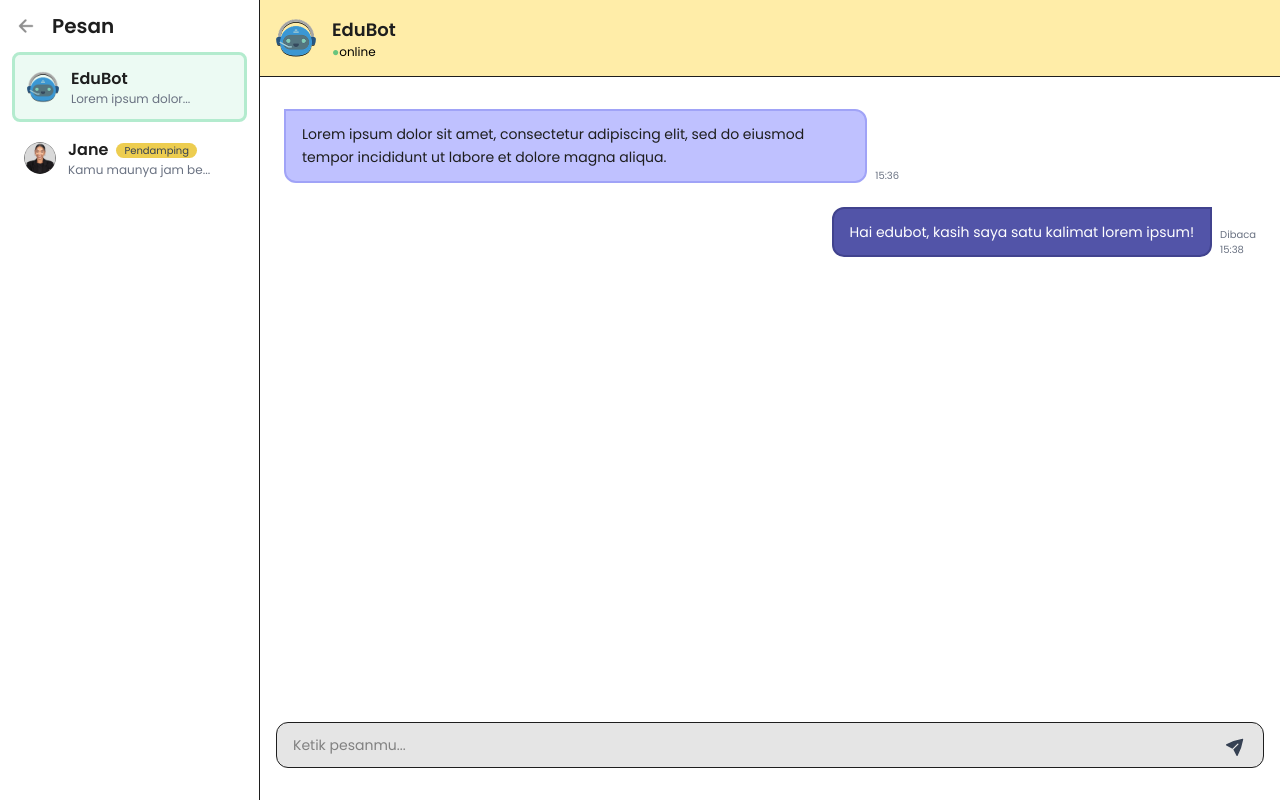
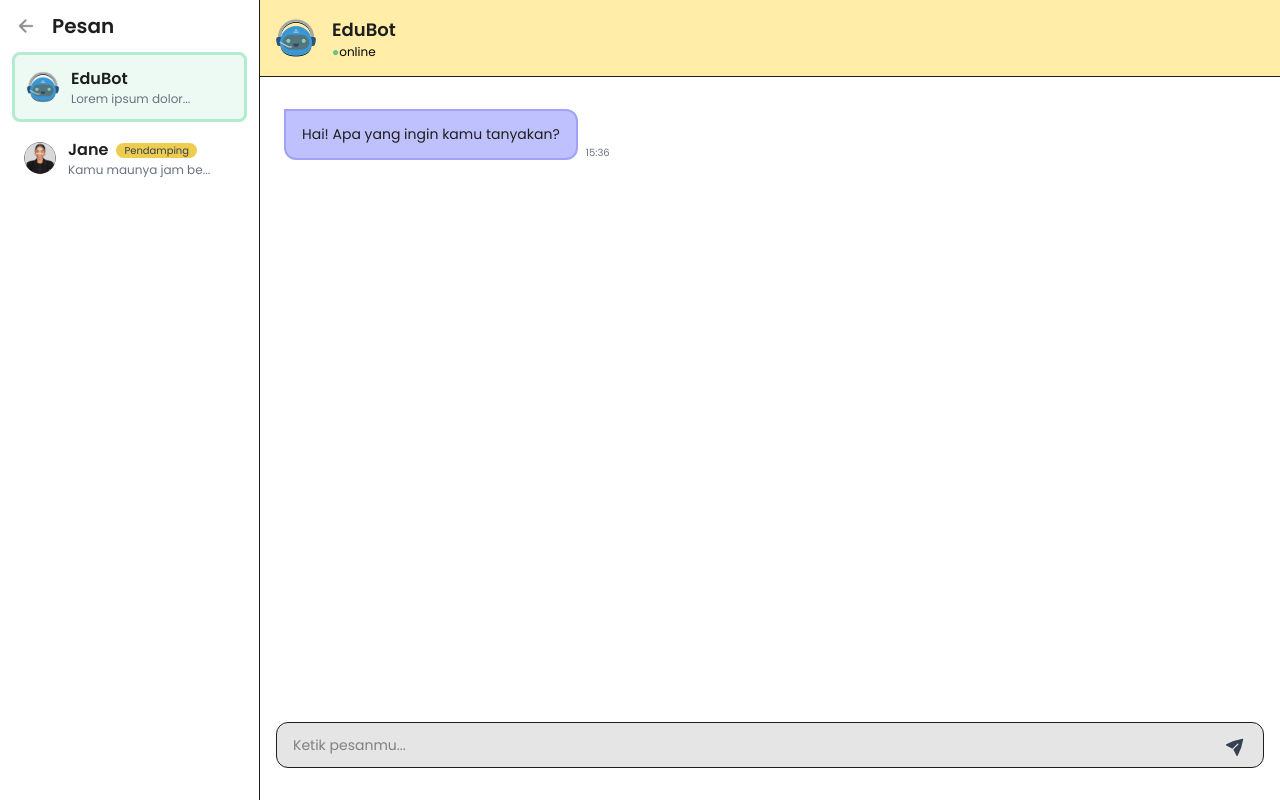
Before and after one commit to najwakahanifatima/EduMinds, a Next.js app in the folder apps/web/: page /chat in a window 1280 px wide. Built offline with nearby package versions, Linux system fonts and the light colour scheme.

Commit message:
edit fe init message in chatbot

```diff
--- a/apps/web/src/app/chat/page.tsx
+++ b/apps/web/src/app/chat/page.tsx
@@ -40,14 +40,8 @@ const initialMsgs: Record<string, Msg[]> = {
     bot: [
         {
         from: "other",
-        text: "Lorem ipsum dolor sit amet, consectetur adipiscing elit, sed do eiusmod tempor incididunt ut labore et dolore magna aliqua.",
+        text: "Hai! Apa yang ingin kamu tanyakan?",
         time: "15:36",
-        },
-        {
-        from: "me",
-        text: "Hai edubot, kasih saya satu kalimat lorem ipsum!",
-        time: "15:38",
-        read: true,
         },
     ],
     jane: [
```
